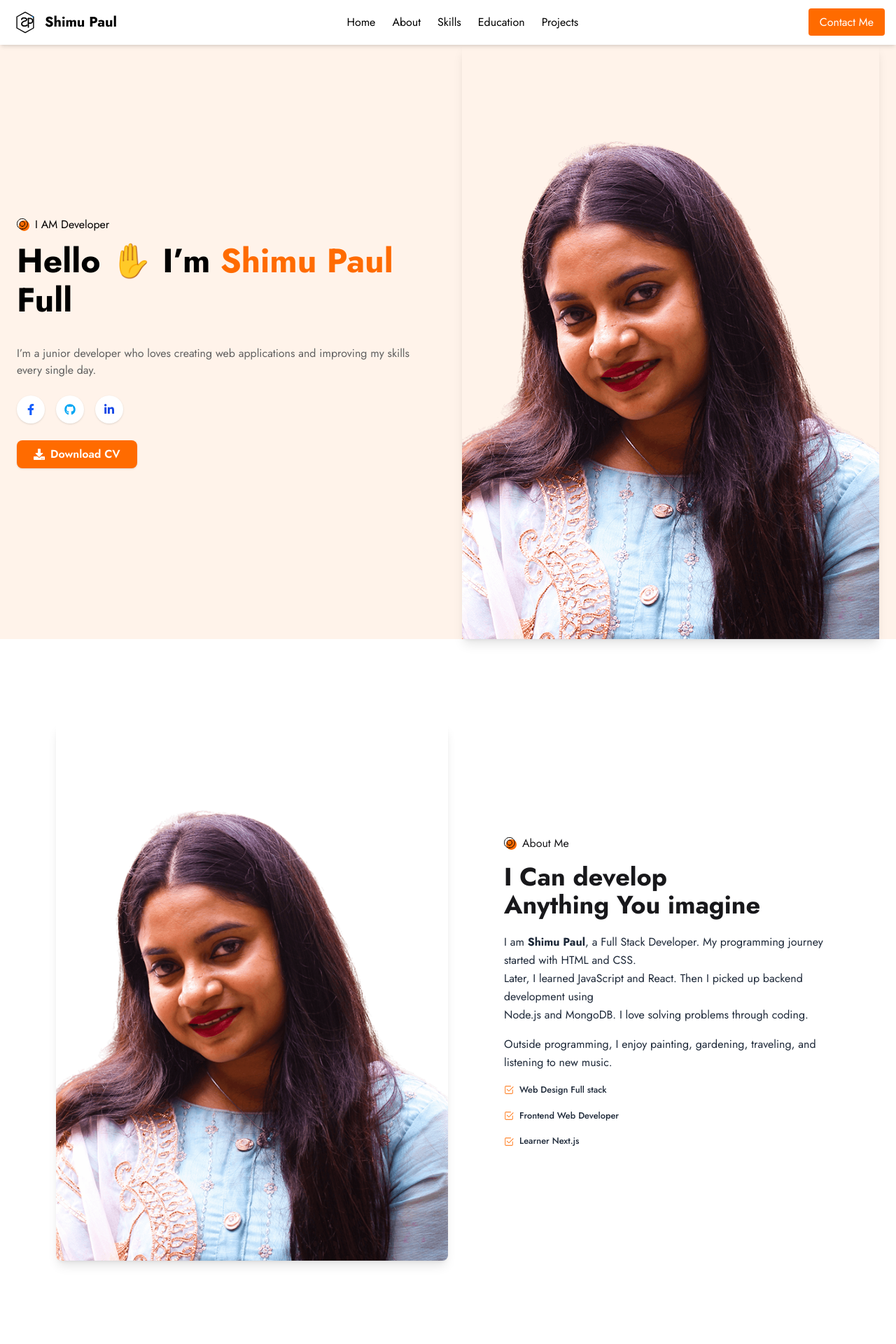
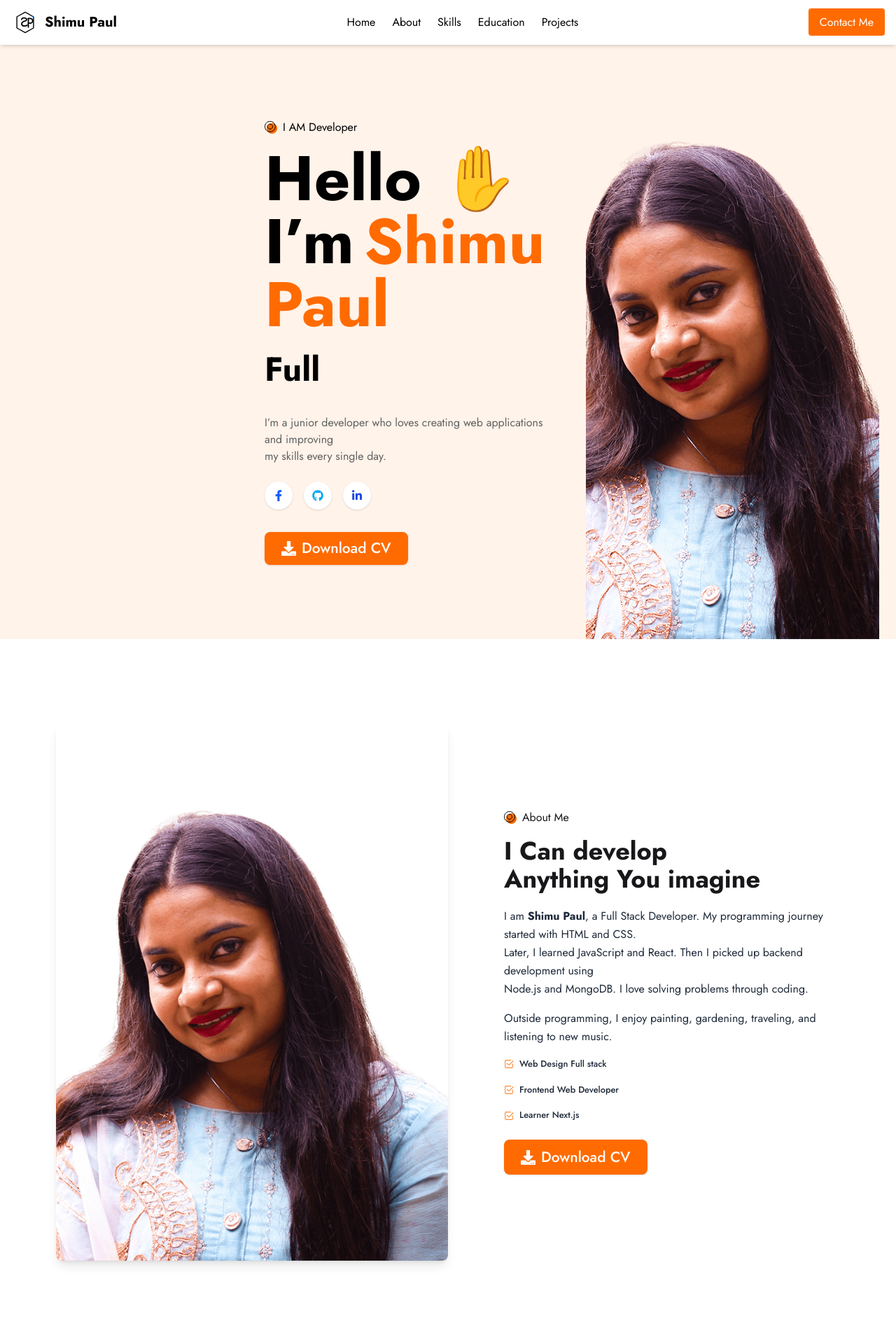
Before and after one commit to paul-96-shimu/my-protfolio, a React (Vite) app: page / in a window 1280 px wide. Shown: the top 1920 px of the page at 70% size. Built offline with nearby package versions, Linux system fonts and the light colour scheme.

Commit message:
complite my protfolio

```diff
--- a/src/Components/Abouts.jsx
+++ b/src/Components/Abouts.jsx
@@ -2,6 +2,7 @@ import React from "react";
 import moduleName from "../assets/shimupaul.png";
 import moduleName1 from "../assets/check2-square 3.svg";
 import moduleName2 from "../assets/Frame.svg";
+import { FaDownload } from "react-icons/fa";
 
 const Abouts = () => {
     return (
@@ -71,6 +72,19 @@ const Abouts = () => {
                             />
 
                             <small className="font-medium">Learner Next.js</small>
+
+                        </div>
+
+
+                        <div className="mt-6 flex flex-col sm:flex-row gap-4 justify-center md:justify-start">
+                            <a
+                                href="https://drive.google.com/file/d/1nlfZmfrXLd-guxz4tc5pis_iA_asRJEA/view?usp=drive_link"
+                                download
+                                className="bg-[#FF6B00] inline-flex items-center px-6 py-2 text-[#FFF] text-[21px] font-medium rounded-lg shadow "
+                            >
+                                <FaDownload className="mr-2" />
+                                Download CV
+                            </a>
                         </div>
 
                     </p>
--- a/src/Components/Layouts/Education.jsx
+++ b/src/Components/Layouts/Education.jsx
@@ -28,7 +28,7 @@ const Education = () => {
                 <p className='text-lg text-[#606060]'>
                   B.Sc. in Electrical & Electronics Engineering (EEE)
                 </p>
-                <p className='text-lg text-[#606060]'>Passing Year: 2022</p>
+                <p className='text-lg text-[#606060]'> 2022</p>
 
               </div>
 
@@ -37,7 +37,7 @@ const Education = () => {
                 <p className='text-lg text-[#606060]'>
                   Diploma in Engineering
                 </p>
-                <p className='text-lg text-[#606060]'>Passing Year: 2017</p>
+                <p className='text-lg text-[#606060]'> 2017</p>
 
               </div>
 
@@ -62,7 +62,7 @@ const Education = () => {
             <div className="space-y-6 text-black text-lg">
               <div>
 
-                <p>Duration: Jan 2023 - Dec 2024</p>
+                <p> 2023 -  2024</p>
                 <h4 className="font-semibold text-xl"> Advance ABC Corporation</h4>
                 <p className='text-lg text-[#606060]'>Supply Chain Officer</p>
 
--- a/src/Components/Layouts/Hero.jsx
+++ b/src/Components/Layouts/Hero.jsx
@@ -14,13 +14,13 @@ const Hero = () => {
             id="hero"
             className="mt-16 bg-[#FFF3EA]"
         >
-            <div className="flex flex-col-reverse md:flex-row items-center md:justify-between gap-10 px-6  text-white  container mx-auto relative ">
+            <div className="flex flex-col-reverse md:flex-row items-center md:justify-between gap-10 px-6  text-white    relative pl-20 ml-[298px] ">
 
                 {/* Left Side - Text & Buttons */}
                 <div className="text-center md:text-left md:w-1/2">
                  <h4 className="text-base font-normal mb-4 flex items-center gap-2 text-black"> <img src={moduleName2} alt="" /> I AM Developer</h4>
-                    <h1 className="text-3xl md:text-5xl font-bold">
-                        <span className='text-black'>Hello ✋ I’m</span>  <span className="text-[#FF6B00]">Shimu Paul</span>
+                    <h1 className="text-[90px] md:text-5xl font-bold mt-4 mb-6">
+                        <span className='text-black text-[90px]'>Hello ✋ I’m</span>  <span className="text-[#FF6B00] text-[90px]">Shimu Paul</span>
                     </h1>
 
                     <p className="text-3xl md:text-5xl font-bold mt-2 text-black ">
@@ -30,7 +30,7 @@ const Hero = () => {
                     </p>
 
                     <p className='text-[#606060] mt-10'>
-                        I’m a junior developer who loves creating web applications and improving my skills every single day.
+                        I’m a junior developer who loves creating web applications and improving  <br />my skills every single day.
                     </p>
 
                     {/* Social Links */}
@@ -50,11 +50,11 @@ const Hero = () => {
                     </div>
 
                     {/* Buttons */}
-                    <div className="mt-6 flex flex-col sm:flex-row gap-4 justify-center md:justify-start">
+                    <div className="mt-8 flex flex-col sm:flex-row gap-4 justify-center md:justify-start ">
                         <a
                             href="https://drive.google.com/file/d/1nlfZmfrXLd-guxz4tc5pis_iA_asRJEA/view?usp=drive_link"
                             download
-                            className="bg-[#FF6B00] inline-flex items-center px-6 py-2 text-white font-semibold rounded-lg shadow hover:scale-105 transition"
+                            className="bg-[#FF6B00] inline-flex items-center px-6 py-2 text-[#FFF] text-[21px] font-medium  rounded-lg shadow "
                         >
                             <FaDownload className="mr-2" />
                             Download CV
@@ -68,7 +68,7 @@ const Hero = () => {
                         src={moduleName}
                         alt="Shimu Paul"
                          loading="lazy"
-                        className="  shadow-lg object-cover w-[707px] h-[849px]"
+                        className="  object-cover w-[737px] h-[849px]"
                     />
                 </div>
             </div>
```
Lines whose indentation alone changed are shown as unchanged.
